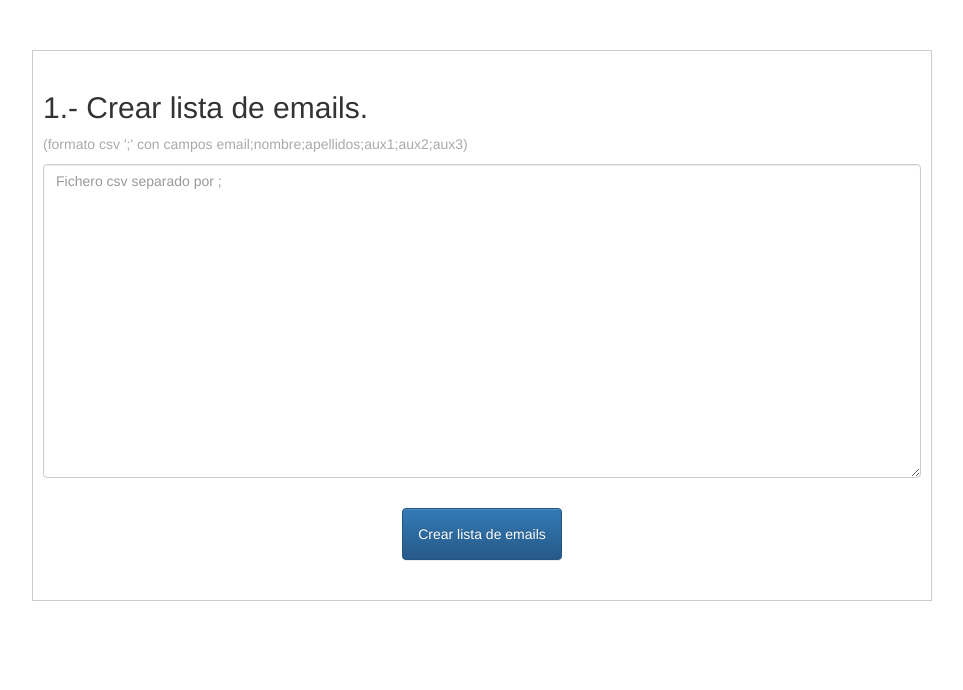
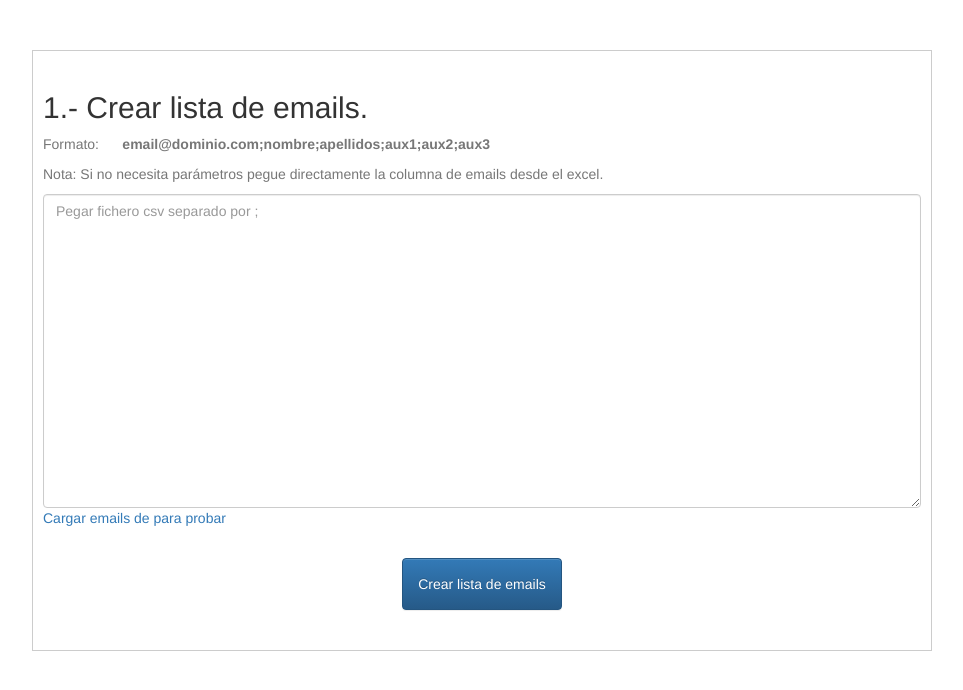
Before and after one commit to softwarelibrelablocal/envio-masivo-email, a PHP site: page / in a window 1280 px wide. Shown: the top 690 px of the page, without its empty margins (158-1121 px from the left). Run offline with PHP 8.4, Linux system fonts and the light colour scheme; the visitor is signed in with stand-in values (Sample User, id 1); data that the repository does not hold is empty.

Commit message:
Cambios en los textos de ayuda y funcionalidad de cargar emails de prueba.

```diff
--- a/index.php
+++ b/index.php
@@ -110,6 +110,9 @@ if($password == 'ayto17'){
 			ajax_guardarDatos();
 		});
 
+		$('#cargar_emails_prueba').click(function(){
+			$('#fichero_datos').text("email1@dominio.com" + "\n" + "email2@dominio.com");
+		});
 
 	});
 
@@ -231,15 +234,13 @@ if($password == 'ayto17'){
 ?>
 <div style="padding: 10px; width: 900px; margin:50px auto; border: 1px solid #ccc;">
 <form method="post" action="cliente.php">
-  <div style="display: none;">
-	  <h2>1.- Borrar fichero de registro</h2>
-	  <button type="button" class="btn btn-success" id="borrar_registro">Borar fichero registro</button> &nbsp;&nbsp;&nbsp;&nbsp;&nbsp;&nbsp;<span id="resultado_borrarRegistro" style="padding: 8px; background-color: #5cb85c; color: #fff; display: none; font-size: 1.3em;"></span>
-  </div>
+  <h2 style="margin-top: 30px;">1.- Crear lista de emails.</h2>
+  <p><span style="color: #777; font-size: 1em;">Formato: &nbsp;&nbsp;&nbsp;&nbsp; <b>email@dominio.com;nombre;apellidos;aux1;aux2;aux3</b></span></p>
+  <p><span style="color: #777; font-size: 1em;">Nota: Si no necesita parámetros pegue directamente la columna de emails desde el excel.</span></p>
 
-  <h2 style="margin-top: 30px;">1.- Crear lista de emails.</h2>
-  <p><span style="color: #aaa; font-size: 1em;">(formato csv ';' con campos email;nombre;apellidos;aux1;aux2;aux3)</span></p>
+  <textarea class="form-control" rows="15" placeholder="Pegar fichero csv separado por ;" id="fichero_datos" name="fichero_datos"></textarea>
 
-  <textarea class="form-control" rows="15" placeholder="Fichero csv separado por ;" id="fichero_datos" name="fichero_datos"></textarea>
+  <p><a href="javascript:void(null);" id="cargar_emails_prueba">Cargar emails de para probar</a></p>
 
   <div style="text-align: center; margin: 30px auto;"><button type="button" class="btn btn-primary" style="padding: 15px;" id="subir_ficheroDatos">Crear lista de emails</button></div>
 
@@ -281,7 +282,7 @@ if($password == 'ayto17'){
 	  </div>
 	  <div class="checkbox">
 			<label>
-				<input type="checkbox" value="1" name="duplicados" id="duplicados"> No permitir duplicados (se comprueba AUX1 que no se repita).
+				<input type="checkbox" value="1" name="duplicados" id="duplicados"> No enviar los duplicados en columna Aux1.
 			</label>
 		</div>
 	  <div style="text-align: center; margin: 30px auto;"><button type="submit" class="btn btn-success" style="margin: auto; padding: 15px; font-size: 1.3em;">PROCEDER AL ENVÍO</button></div>
```
